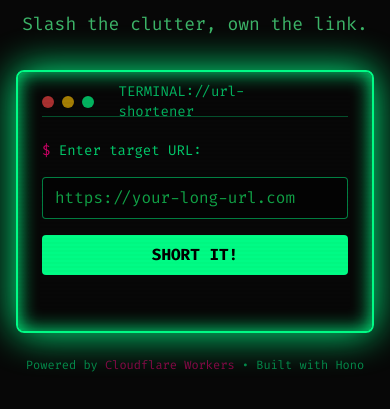
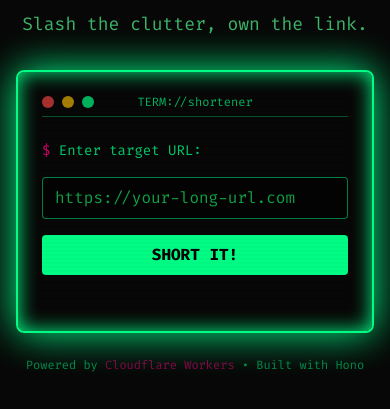
Before and after one commit to davidyen1124/ultra-short, a website: page public/index.html in a window 390 px wide. Shown: the part 259-668 px from the top of the page. Drawn offline with nearby package versions, Linux system fonts and the light colour scheme.

Commit message:
Fix terminal header text wrapping on mobile devices

```diff
--- a/public/index.html
+++ b/public/index.html
@@ -91,7 +91,10 @@
 							<div class="w-3 h-3 rounded-full bg-yellow-500 opacity-70"></div>
 							<div class="w-3 h-3 rounded-full bg-crt-green opacity-70"></div>
 						</div>
-						<span class="absolute left-1/2 transform -translate-x-1/2 text-sm opacity-70">TERMINAL://url-shortener</span>
+						<span class="absolute left-1/2 transform -translate-x-1/2 text-xs sm:text-sm opacity-70 truncate max-w-[200px] sm:max-w-none">
+							<span class="sm:hidden">TERM://shortener</span>
+							<span class="hidden sm:inline">TERMINAL://url-shortener</span>
+						</span>
 					</div>
 
 					<!-- Form Container -->
```
